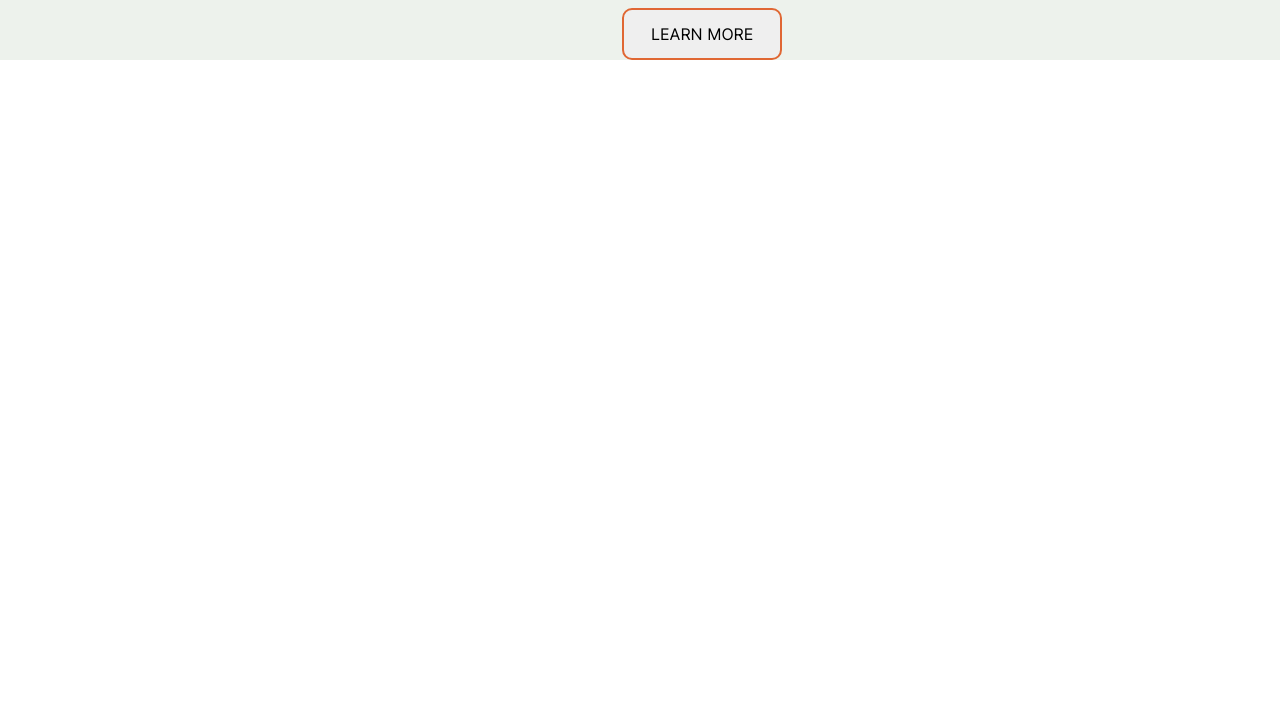
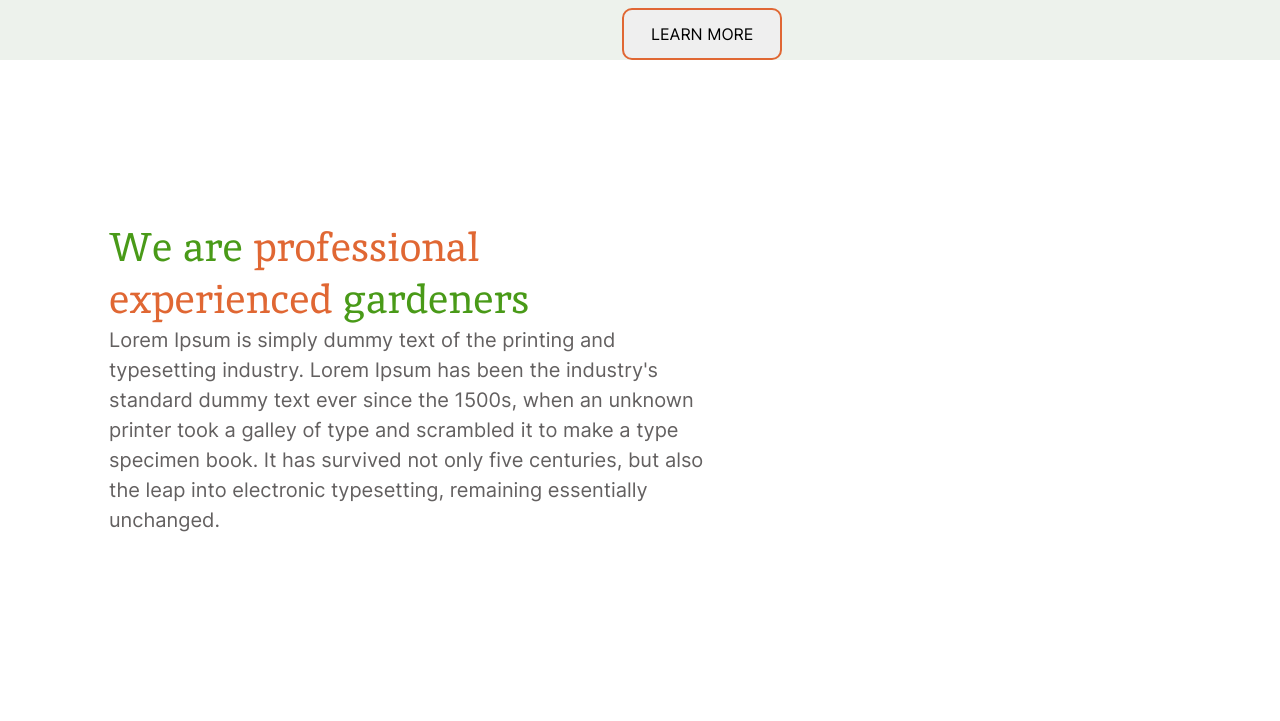
Before and after one commit to Artems549/practice, a plain HTML site: page plants/index.html in a window 1280 px wide. Shown: the part 519-1240 px from the top of the page. Before the commit the page ends 800 px from the top, so only its background shows below. Drawn offline with Linux system fonts and the light colour scheme.

Commit message:
feat: add prof

```diff
--- a/plants/css/style.css
+++ b/plants/css/style.css
@@ -178,3 +178,47 @@ html {
 }
 
 /* Intro style end */
+
+/* Prof style start */
+
+.prof {
+    background: #ffffff;
+}
+.prof__top {
+    display: flex;
+    flex-wrap: wrap;
+    justify-content: space-between;
+}
+.prof__text {
+    max-width: 605px;
+    margin-top: 161px;
+    margin-bottom: 155px;
+    margin-left: 109px;
+}
+
+.prof__text-title {
+    font-family: "Inika";
+    font-style: normal;
+    font-weight: 400;
+    font-size: 40px;
+    line-height: 52px;
+    color: #499A18
+}
+.prof__text-title span {
+    color: rgba(224, 103, 51, 1)
+}
+.prof__text-desc {
+    font-family: "Inter";
+    font-style: normal;
+    font-weight: 400;
+    font-size: 20px;
+    line-height: 30px;
+    color: #636060;
+}
+.prof__img {
+    margin-top: 93px;
+    margin-bottom: 94px;
+    margin-right: 109px
+}
+
+/* Prof style end */
--- a/plants/index.html
+++ b/plants/index.html
@@ -71,6 +71,22 @@
                 </div>
             </div>
         </section>
+
+        <section class="prof">
+            <div class="wrapper">
+                <div class="prof__top">
+                    <div class="prof__text">
+                        <h2 class="prof__text-title">We are <span>professional <br> experienced</span> gardeners</h2>
+                        <p class="prof__text-desc">
+                            Lorem Ipsum is simply dummy text of the printing and typesetting industry. Lorem Ipsum has been the industry's standard dummy text ever since the 1500s, when an unknown printer took a galley of type and scrambled it to make a type specimen book. It has survived not only five centuries, but also the leap into electronic typesetting, remaining essentially unchanged.
+                        </p>
+                    </div>
+                    <div class="prof__img">
+                        <img src="img/prof__pic.svg" class="prof__img-pic" alt="prof-pic">
+                    </div>
+                </div>
+            </div>
+        </section>
     </main>
 
 </body>
```
